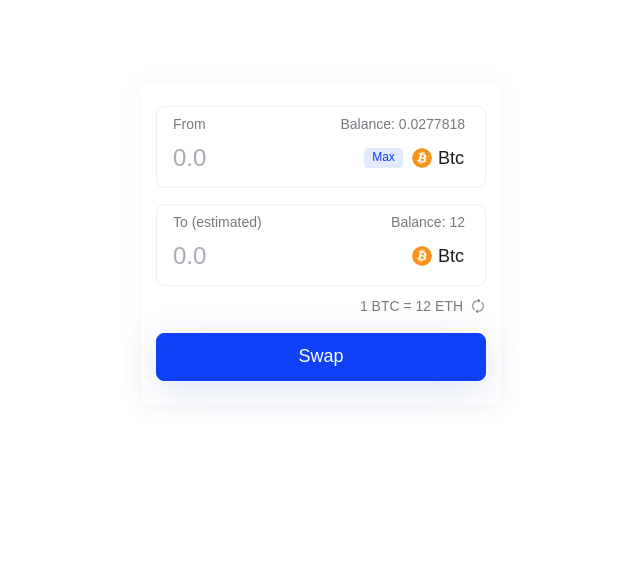
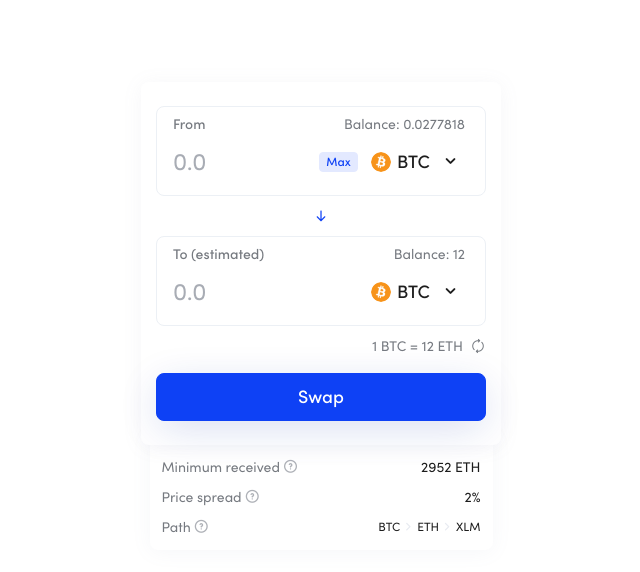
Before and after one commit to lumenswap/lumenswap.io, a React (Create React App) app: page /swap in a window 1280 px wide. Shown: the top 572 px of the page, without its empty margins (319-959 px from the left). Built offline with nearby package versions, Linux system fonts and the light colour scheme; a small style sheet from the web is missing.

Commit message:
add info card

```diff
--- a/src/App.scss
+++ b/src/App.scss
@@ -3,7 +3,7 @@
 
 body {
   background-color: $AthensGray;
-  font-family: 'SofiaPro', sans-serif !important;
+  font-family: SofiaPro-Regular, sans-serif !important;
 }
 
 /* Chrome, Safari, Edge, Opera */
--- a/src/components/Button/styles.module.scss
+++ b/src/components/Button/styles.module.scss
@@ -5,6 +5,7 @@
   box-shadow: 0 9px 40px -4px rgba(15, 48, 168, 0.18);
   height: 48px;
   transition: 0.2s ease-in-out;
+  font-family: SofiaPro-Medium;
 }
 
 .btn:disabled {
--- a/src/components/CurrencyInput/index.js
+++ b/src/components/CurrencyInput/index.js
@@ -10,7 +10,7 @@ const CurrencyInput = ({
       <div className={styles.label}>
         {label}
       </div>
-      <div className={styles.label}>
+      <div className={styles.balance}>
         Balance:
         {' '}
         {balance}
@@ -23,6 +23,7 @@ const CurrencyInput = ({
         <button type="button" className={styles['drop-down']}>
           <img src={currentCurrency.img} alt="logo" />
           {currentCurrency.name}
+          <span className="icon-angle-down" />
         </button>
       </div>
     </div>
--- a/src/components/CurrencyInput/styles.module.scss
+++ b/src/components/CurrencyInput/styles.module.scss
@@ -6,10 +6,14 @@
   padding: 10px 20px 18px 16px;
 }
 
-.label {
+.label, .balance {
   font-size: 14px;
   line-height: 1.14;
   color: $RollingStone;
+}
+
+.label {
+  font-family: SofiaPro-Medium;
 }
 
 .input-group {
@@ -45,11 +49,12 @@
   font-weight: 500;
   line-height: 1.25;
   background-color: $Zumthor;
-  border:1px solid $Zumthor;
+  border: 1px solid $Zumthor;
   border-radius: 4px;
   width: 39px;
   height: 20px;
   outline: none;
+  font-family: SofiaPro-Medium;
 }
 
 .drop-down {
@@ -59,10 +64,12 @@
   font-weight: 500;
   line-height: 0.89;
   color: $CodGray;
-  margin-left: 8px;
-  padding: 0;
+  margin-left: 4px;
+  padding: 4px 8px;
+  border-radius: 12px;
   display: flex;
   align-items: center;
+  font-family: SofiaPro-Medium;
 
   img {
     width: 20px;
@@ -70,4 +77,13 @@
     border-radius: 50%;
     margin-right: 6px;
   }
+
+  span {
+    margin-left: 15px;
+    font-size: 11px;
+  }
 }
+
+.drop-down:hover {
+ background-color: $AthensGray;
+}
--- /dev/null
+++ b/src/components/SwapInfo/index.js
@@ -0,0 +1,32 @@
+import PropTypes from 'prop-types';
+import styles from './styles.module.scss';
+
+const SwapInfo = ({ info }) => (
+  <div className={styles.card}>
+    <div className={styles.container}>
+      <div className={styles.label}>Minimum received<span className="icon-question-circle" /></div>
+      <div className={styles.info}>{info.minimum}</div>
+    </div>
+    <div className={styles.container}>
+      <div className={styles.label}>Price spread<span className="icon-question-circle" /></div>
+      <div className={styles.info}>{info.price}</div>
+    </div>
+    <div className={styles.container}>
+      <div className={styles.label}>Path<span className="icon-question-circle" /></div>
+      <div className={styles.path}>
+        {info.path.map((path, index) => (
+          <div className={styles['path-container']} key={index}>
+            <span>{path.toUpperCase()}</span>
+            <span className="icon-arrow-right" />
+          </div>
+        ))}
+      </div>
+    </div>
+  </div>
+);
+
+SwapInfo.propTypes = {
+  info: PropTypes.object.isRequired,
+};
+
+export default SwapInfo;
--- /dev/null
+++ b/src/components/SwapInfo/styles.module.scss
@@ -0,0 +1,59 @@
+@import "styles/vars";
+
+.card {
+  width: 343px;
+  border-radius: 8px;
+  background-color: white;
+  padding: 28px 12px 14px 12px;
+  box-shadow: 0 2px 20px 0 rgba(134, 146, 164, 0.07);
+  z-index: -1;
+  display: block;
+  margin: 0 auto;
+}
+
+.container {
+  display: flex;
+  align-items: center;
+  justify-content: space-between;
+}
+
+.container:not(:last-child) {
+  margin-bottom: 12px;
+}
+
+.label {
+  font-size: 14px;
+  line-height: 1.29;
+  color: $RollingStone;
+
+  span {
+    font-size: 13px;
+    margin-left: 4px;
+    color: $Bombay;
+    cursor: pointer;
+  }
+}
+
+.info {
+  font-size: 14px;
+  line-height: 1.29;
+  color: $CodGray;
+}
+
+.path {
+  display: flex;
+  align-items: center;
+  font-size: 12px;
+  color: $CodGray;
+  font-weight: 500;
+
+  :global(.icon-arrow-right) {
+    margin: 0 4px;
+    font-size: 9px;
+    color: $DarkAthensGray;
+  }
+}
+
+.path-container:last-child :global(.icon-arrow-right) {
+  display: none;
+}
--- a/src/pages/Home/index.js
+++ b/src/pages/Home/index.js
@@ -1,18 +1,30 @@
+import classNames from 'classnames';
 import CurrencyInput from 'components/CurrencyInput';
 import btc from 'assets/images/btc-logo.png';
 import Button from 'components/Button';
+import SwapInfo from 'components/SwapInfo';
 import styles from './styles.module.scss';
 
-const Home = () => (
+const Home = () => {
+  const swapData = {
+    minimum: '2952 ETH',
+    price: '2%',
+    tolerance: ['0.1%', '0.5%'],
+    path: ['btc', 'eth', 'xlm'],
+  };
+
+  return (
     <div className="container-fluid">
       <div className="row justify-content-center">
         <div className="col-auto">
           <div className={styles.container}>
             <div className={styles.card}>
               <form action="">
-              <CurrencyInput label="From" balance="0.0277818" currentCurrency={{ name: 'Btc', img: btc }} max />
-              <div className="my-3" />
-              <CurrencyInput label="To (estimated)" balance="12" currentCurrency={{ name: 'Btc', img: btc }} />
+                <CurrencyInput label="From" balance="0.0277818" currentCurrency={{ name: 'BTC', img: btc }} max />
+                <div className="my-2 text-center">
+                  <span className={classNames('icon-arrow-down', styles['icon-arrow-down'])} />
+                </div>
+                <CurrencyInput label="To (estimated)" balance="12" currentCurrency={{ name: 'BTC', img: btc }} />
                 <p className={styles.info}>1 BTC = 12 ETH<span className="icon-arrow-repeat" /></p>
                 <Button
                   htmlType="submit"
@@ -25,10 +37,14 @@ const Home = () => (
                 />
               </form>
             </div>
+            <div className={styles['swap-info']}>
+              <SwapInfo info={swapData} />
+            </div>
           </div>
         </div>
       </div>
     </div>
   );
+};
 
 export default Home;
--- a/src/pages/Home/styles.module.scss
+++ b/src/pages/Home/styles.module.scss
@@ -10,6 +10,8 @@
   border-radius: 8px;
   box-shadow: 0 2px 20px 0 rgba(134, 146, 164, 0.08);
   margin-top: 82px;
+  position: relative;
+  z-index: 1;
 }
 
 .info {
@@ -26,3 +28,12 @@
     margin-left: 7px;
   }
 }
+
+.icon-arrow-down {
+  color: $BlueRibbon;
+  font-size: 14px;
+}
+
+.swap-info {
+  margin-top: -15px;
+}
--- a/src/styles/vars.scss
+++ b/src/styles/vars.scss
@@ -6,8 +6,10 @@ $sm: 576px;
 $BlueRibbon: #0e41f5;
 $AthensGray: #f8f9fb;
 $LightAthensGray: #f5f5f7;
+$DarkAthensGray: #e8ebf1;
 $Zumthor: #e3e9ff;
 $CodGray: #1d1d1d;
 $RollingStone: #767a80;
 $CatskillWhite: #ecf0f5;
 $Aluminium: #a8acb4;
+$Bombay: #aeb1b7;
```
Lines whose indentation alone changed are shown as unchanged.
